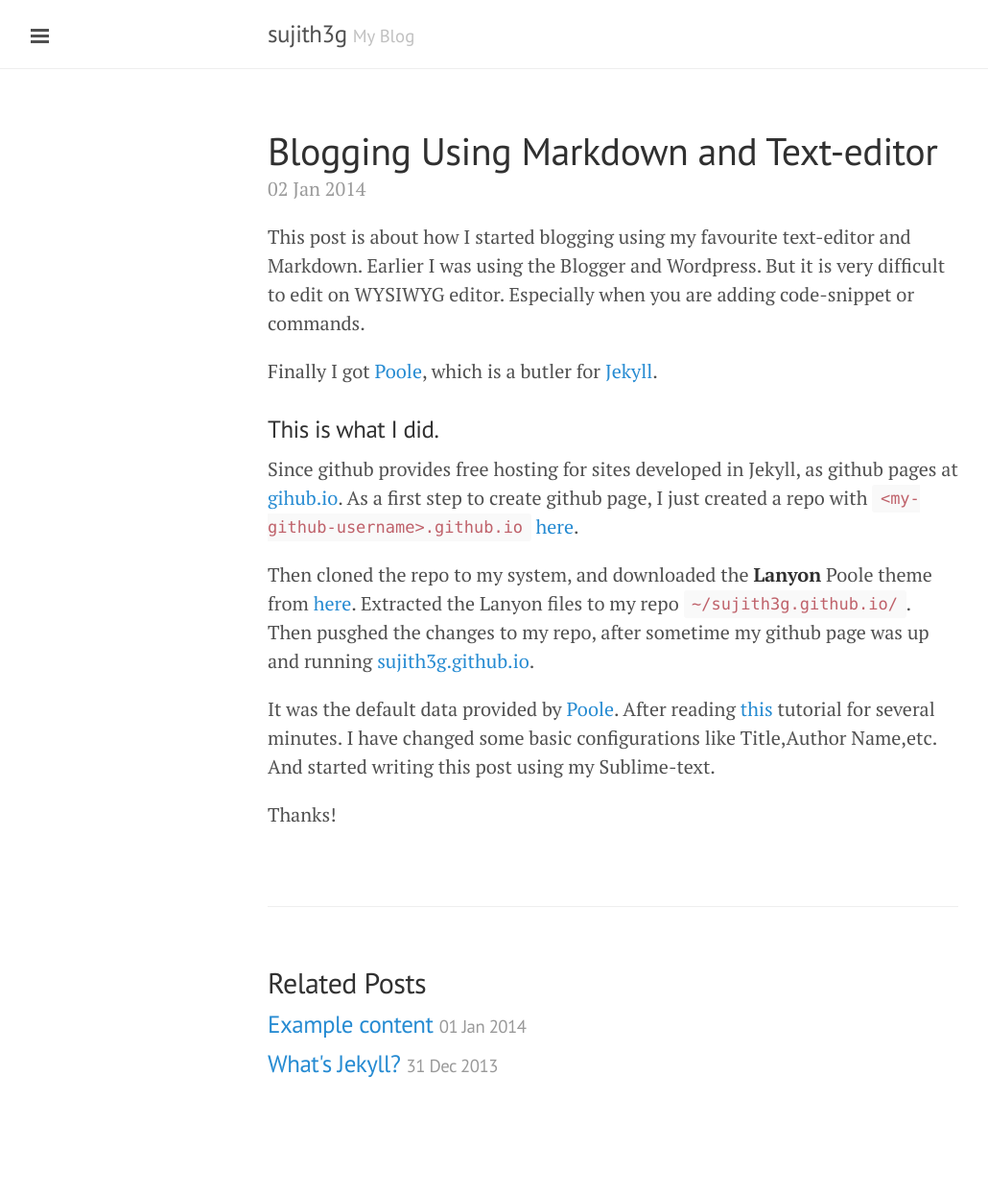
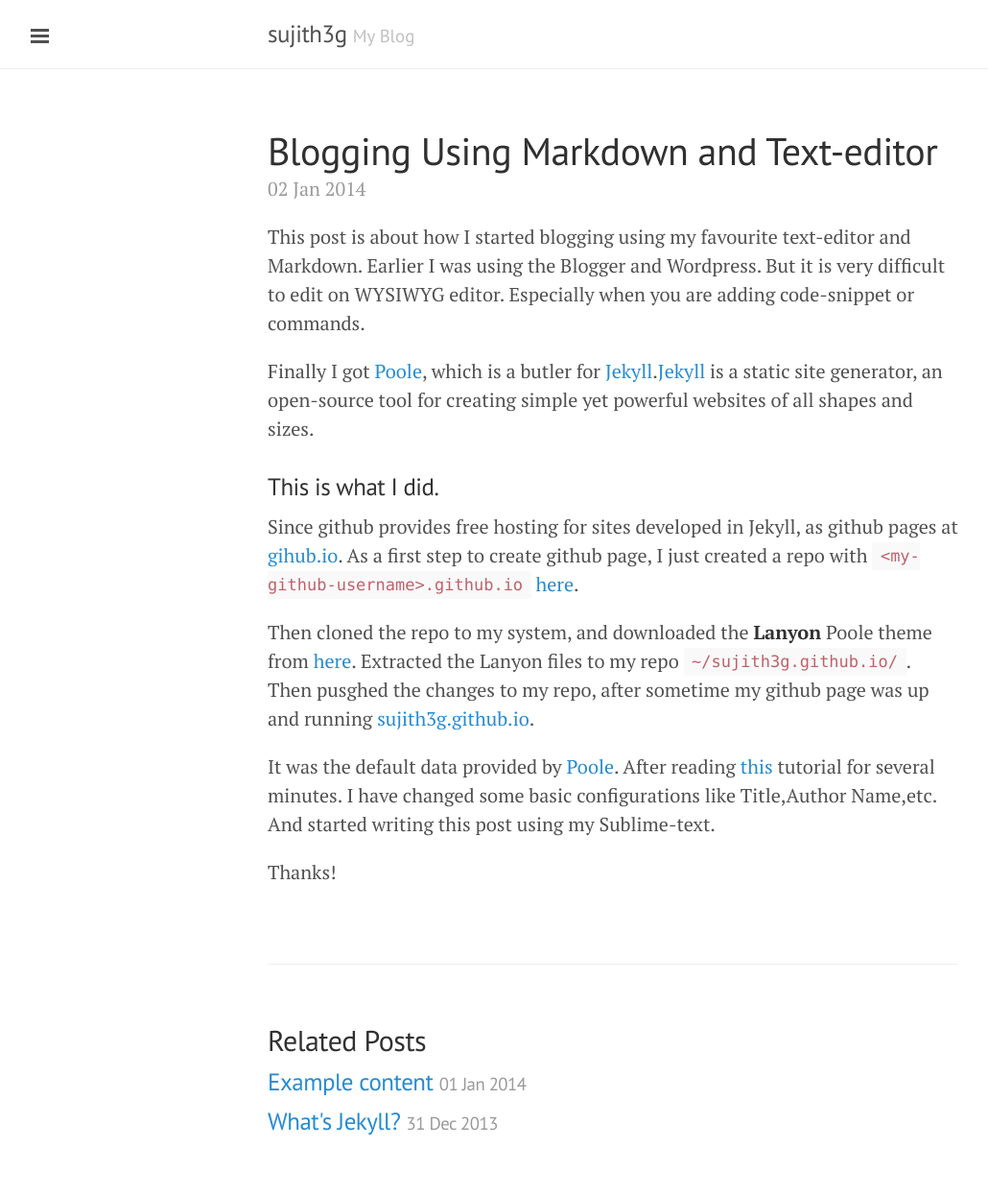
Before and after one commit to sujith3g/sujith3g.github.io, a Jekyll site: the page built from _posts/2014-01-02-introducing-lanyon.md, in a window 1280 px wide. Shown: the whole page at 96% size, without its empty margins (1-1031 px from the left). Built offline with Jekyll 4.4.1, drawn with Linux system fonts in a browser that asks for light colours; Markdown is read by kramdown in place of the engine named in the settings; before the commit the page ends 1185 px from its top, so only the background shows below that.

Commit message:
first post

```diff
--- a/_posts/2014-01-02-introducing-lanyon.md
+++ b/_posts/2014-01-02-introducing-lanyon.md
@@ -5,7 +5,8 @@ title: Blogging Using Markdown and Text-editor
 
 This post is about how I started blogging using my favourite text-editor and Markdown. Earlier I was using the Blogger and Wordpress. But it is very difficult to edit on WYSIWYG editor. Especially when you are adding code-snippet or commands.
 
-Finally I got [Poole](http://getpoole.com/), which is a butler for [Jekyll](http://jekyllrb.com/).
+Finally I got [Poole](http://getpoole.com/), which is a butler for [Jekyll](http://jekyllrb.com/).[Jekyll](http://jekyllrb.com/) is a static site generator, an open-source tool for creating simple yet powerful websites of all shapes and sizes.
+
 
 ### This is what I did.
 
```
